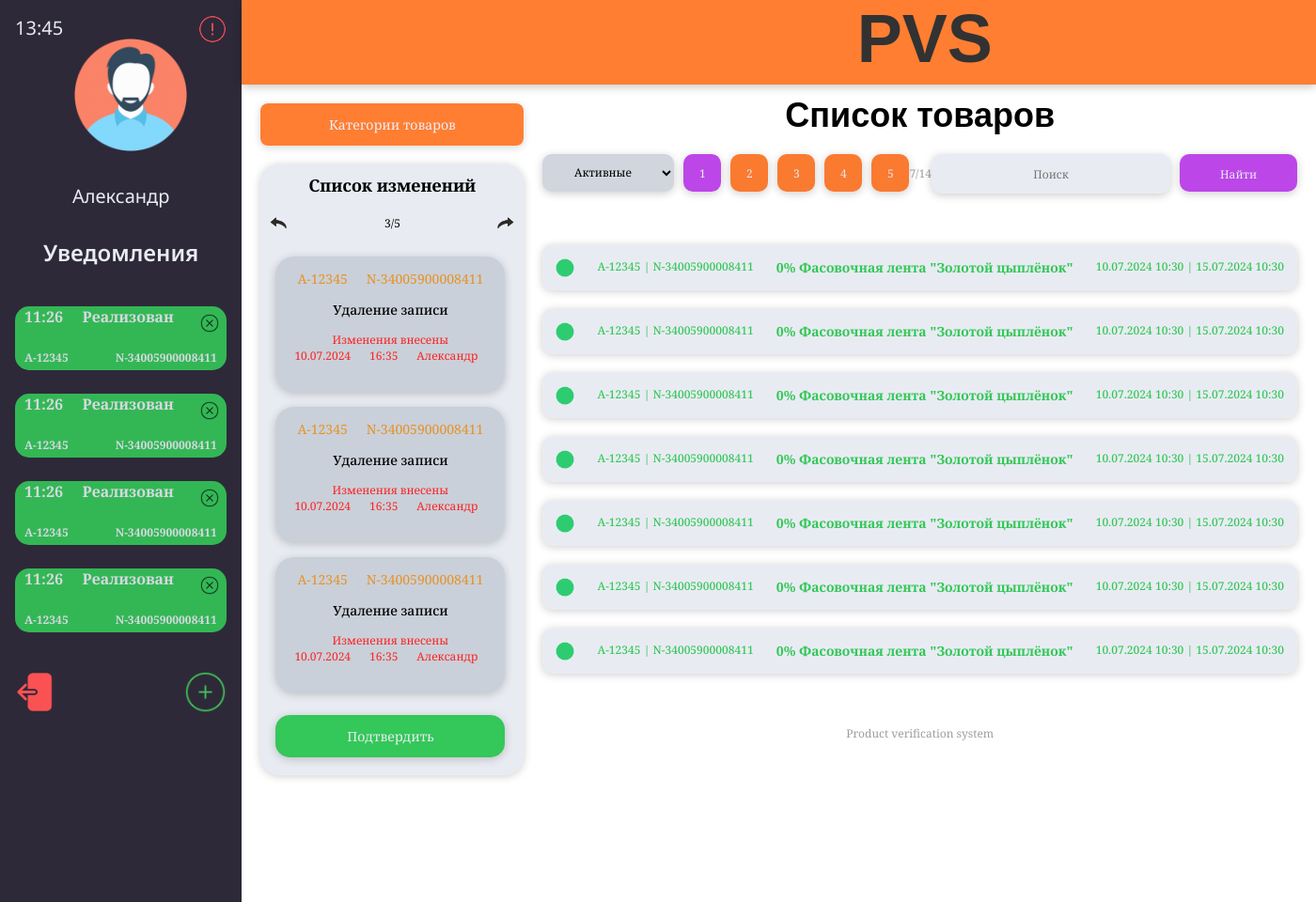
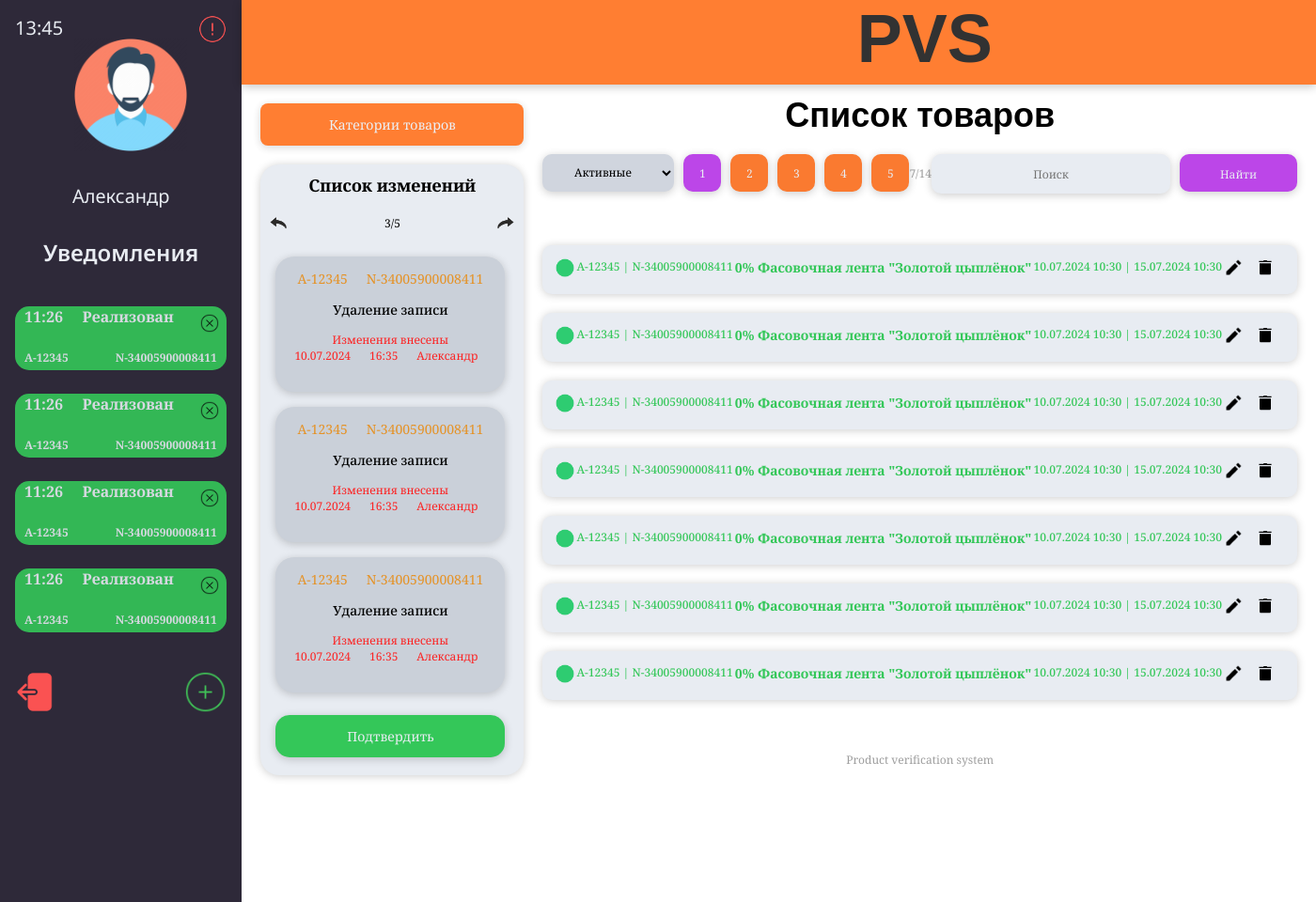
Before and after one commit to Neoglobin/USUE_Project2, a PHP site: page /dashboard.php in a window 1400 px wide. Shown: the whole page at 94% size. Run offline with PHP 8.4, Linux system fonts and the light colour scheme; some web fonts are replaced.

Commit message:
dashboard layout final version

```diff
--- a/app/views/css/dashboard.css
+++ b/app/views/css/dashboard.css
@@ -452,6 +452,10 @@ body {
     color: #34C759;
 }
 
+.editPanel img {
+    padding-right: 10px;
+}
+
 /* Footer ------------------------------------------------------------------- */
 
 .footerText {
--- a/app/views/dashboard.php
+++ b/app/views/dashboard.php
@@ -224,6 +224,10 @@
                                 <h3>A-12345 | N-34005900008411</h3>
                                 <h2>0% Фасовочная лента "Золотой цыплёнок"</h2>
                                 <h3>10.07.2024 10:30 | 15.07.2024 10:30</h3>
+                                <div class="editPanel">
+                                    <img src="../views/img/pencil_icon.png" alt="error">
+                                    <img src="../views/img/bin_icon.png" alt="error">
+                                </div>
                             </div>
                         </div>
                         <div class="element">
@@ -232,6 +236,10 @@
                                 <h3>A-12345 | N-34005900008411</h3>
                                 <h2>0% Фасовочная лента "Золотой цыплёнок"</h2>
                                 <h3>10.07.2024 10:30 | 15.07.2024 10:30</h3>
+                                <div class="editPanel">
+                                    <img src="../views/img/pencil_icon.png" alt="error">
+                                    <img src="../views/img/bin_icon.png" alt="error">
+                                </div>
                             </div>
                         </div>
                         <div class="element">
@@ -240,6 +248,10 @@
                                 <h3>A-12345 | N-34005900008411</h3>
                                 <h2>0% Фасовочная лента "Золотой цыплёнок"</h2>
                                 <h3>10.07.2024 10:30 | 15.07.2024 10:30</h3>
+                                <div class="editPanel">
+                                    <img src="../views/img/pencil_icon.png" alt="error">
+                                    <img src="../views/img/bin_icon.png" alt="error">
+                                </div>
                             </div>
                         </div>
                         <div class="element">
@@ -248,6 +260,10 @@
                                 <h3>A-12345 | N-34005900008411</h3>
                                 <h2>0% Фасовочная лента "Золотой цыплёнок"</h2>
                                 <h3>10.07.2024 10:30 | 15.07.2024 10:30</h3>
+                                <div class="editPanel">
+                                    <img src="../views/img/pencil_icon.png" alt="error">
+                                    <img src="../views/img/bin_icon.png" alt="error">
+                                </div>
                             </div>
                         </div>
                         <div class="element">
@@ -256,6 +272,10 @@
                                 <h3>A-12345 | N-34005900008411</h3>
                                 <h2>0% Фасовочная лента "Золотой цыплёнок"</h2>
                                 <h3>10.07.2024 10:30 | 15.07.2024 10:30</h3>
+                                <div class="editPanel">
+                                    <img src="../views/img/pencil_icon.png" alt="error">
+                                    <img src="../views/img/bin_icon.png" alt="error">
+                                </div>
                             </div>
                         </div>
                         <div class="element">
@@ -264,6 +284,10 @@
                                 <h3>A-12345 | N-34005900008411</h3>
                                 <h2>0% Фасовочная лента "Золотой цыплёнок"</h2>
                                 <h3>10.07.2024 10:30 | 15.07.2024 10:30</h3>
+                                <div class="editPanel">
+                                    <img src="../views/img/pencil_icon.png" alt="error">
+                                    <img src="../views/img/bin_icon.png" alt="error">
+                                </div>
                             </div>
                         </div>
                         <div class="element">
@@ -272,6 +296,10 @@
                                 <h3>A-12345 | N-34005900008411</h3>
                                 <h2>0% Фасовочная лента "Золотой цыплёнок"</h2>
                                 <h3>10.07.2024 10:30 | 15.07.2024 10:30</h3>
+                                <div class="editPanel">
+                                    <img src="../views/img/pencil_icon.png" alt="error">
+                                    <img src="../views/img/bin_icon.png" alt="error">
+                                </div>
                             </div>
                         </div>
                     </div>
```
Also changed, not shown: app/views/img/bin_icon.png (added), app/views/img/pencil_icon.png.
